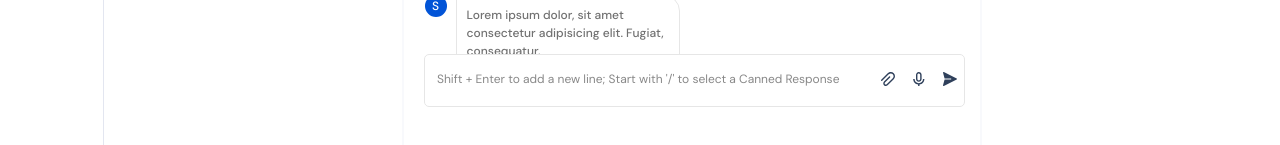
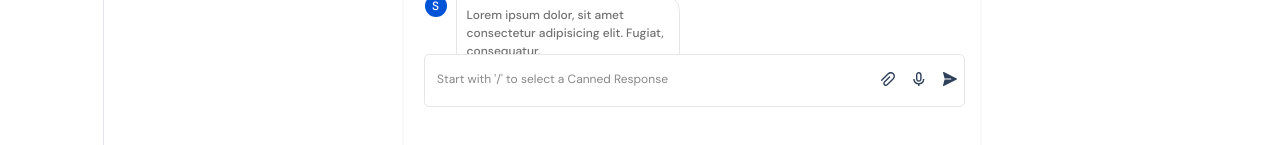
Before and after one commit to SankitSharma/live-chat.github.io, a website with bundled scripts: page index.html in a window 1280 px wide. Shown: the part 639-784 px from the top of the page. Built offline with nearby package versions, Linux system fonts and the light colour scheme.

Commit message:
inbox input change

```diff
--- a/index.html
+++ b/index.html
@@ -307,7 +307,7 @@
                                 </div>
                                 <div class="live-chat-text-box-wrapper">
                                     <div class="live-chat-text-box" role="text-area">
-                                        <textarea class="live-chat-text-area" placeholder="Shift + Enter to add a new line; Start with '/' to select a Canned Response
+                                        <textarea class="live-chat-text-area" placeholder="Start with '/' to select a Canned Response
                                         " autofocus></textarea>
                                     </div>
 
```
